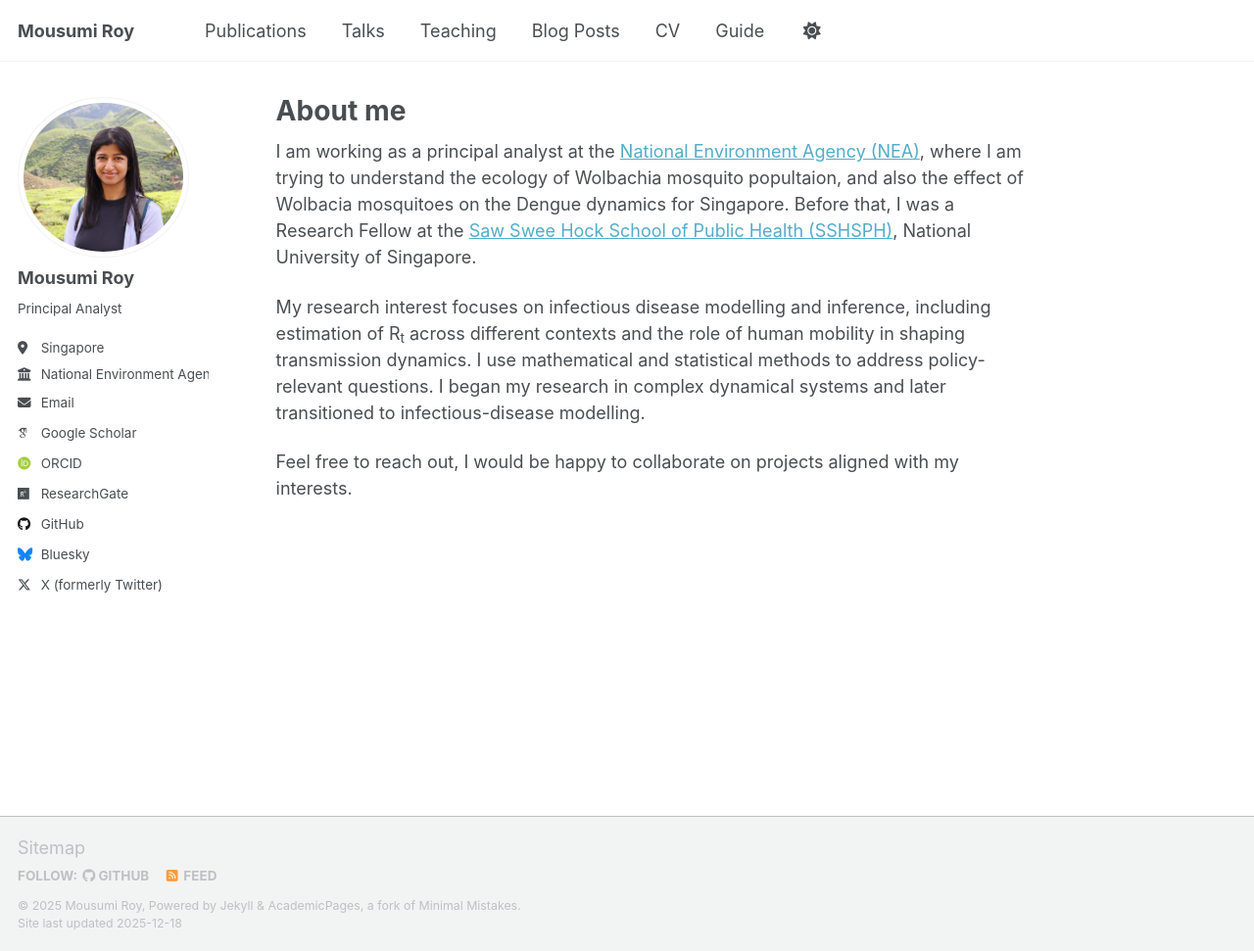
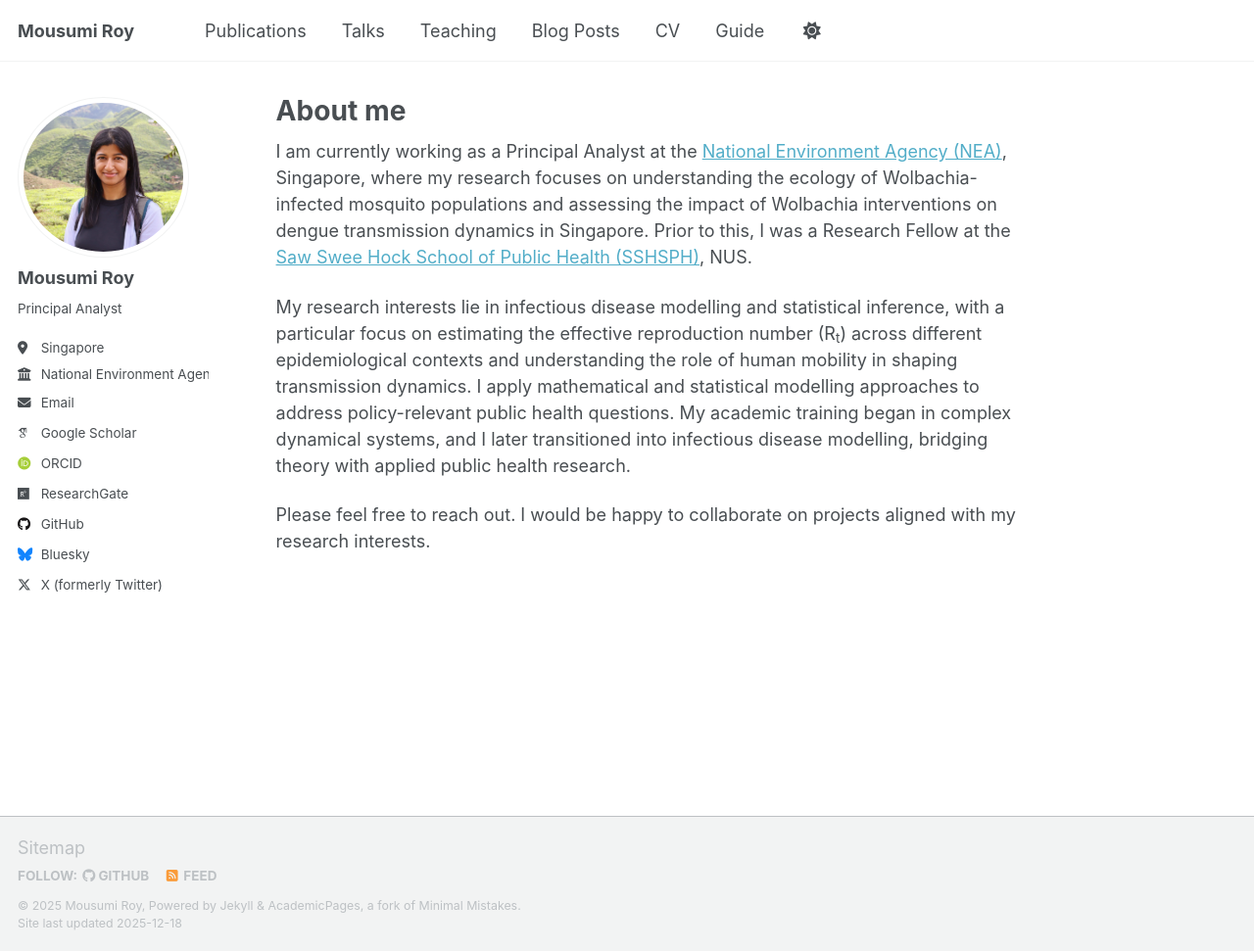
Before and after one commit to mousumi3104/mousumi3104.github.io, a Jekyll site: the page built from _pages/about.md, in a window 1280 px wide and 971 px high. Shown: the whole window at 98% size. Built offline with Jekyll 4.4.1, drawn with Linux system fonts in a browser that asks for light colours; some web fonts are replaced; a script that is not in the unit is left out.

Commit message:
Update about.md

```diff
--- a/_pages/about.md
+++ b/_pages/about.md
@@ -6,9 +6,10 @@ redirect_from:
   - /about/
   - /about.html
 ---
-I am working as a principal analyst at the [National Environment Agency (NEA)](https://www.nea.gov.sg), where I am trying to understand the ecology of Wolbachia mosquito popultaion, and also the effect of Wolbacia mosquitoes on the Dengue dynamics for Singapore. Before that, I was a Research Fellow at the [Saw Swee Hock School of Public Health (SSHSPH)](https://sph.nus.edu.sg/), National University of Singapore.
 
-My research interest focuses on infectious disease modelling and inference, including estimation of R<sub>t</sub> across different contexts and the role of human mobility in shaping transmission dynamics. I use mathematical and statistical methods to address policy-relevant questions. I began my research in complex dynamical systems and later transitioned to infectious-disease modelling.
+I am currently working as a Principal Analyst at the [National Environment Agency (NEA)](https://www.nea.gov.sg), Singapore, where my research focuses on understanding the ecology of Wolbachia-infected mosquito populations and assessing the impact of Wolbachia interventions on dengue transmission dynamics in Singapore.
+Prior to this, I was a Research Fellow at the [Saw Swee Hock School of Public Health (SSHSPH)](https://sph.nus.edu.sg/), NUS.
 
+My research interests lie in infectious disease modelling and statistical inference, with a particular focus on estimating the effective reproduction number (R<sub>t</sub>) across different epidemiological contexts and understanding the role of human mobility in shaping transmission dynamics. I apply mathematical and statistical modelling approaches to address policy-relevant public health questions. My academic training began in complex dynamical systems, and I later transitioned into infectious disease modelling, bridging theory with applied public health research.
 
-Feel free to reach out, I would be happy to collaborate on projects aligned with my interests.
+Please feel free to reach out. I would be happy to collaborate on projects aligned with my research interests.
```
